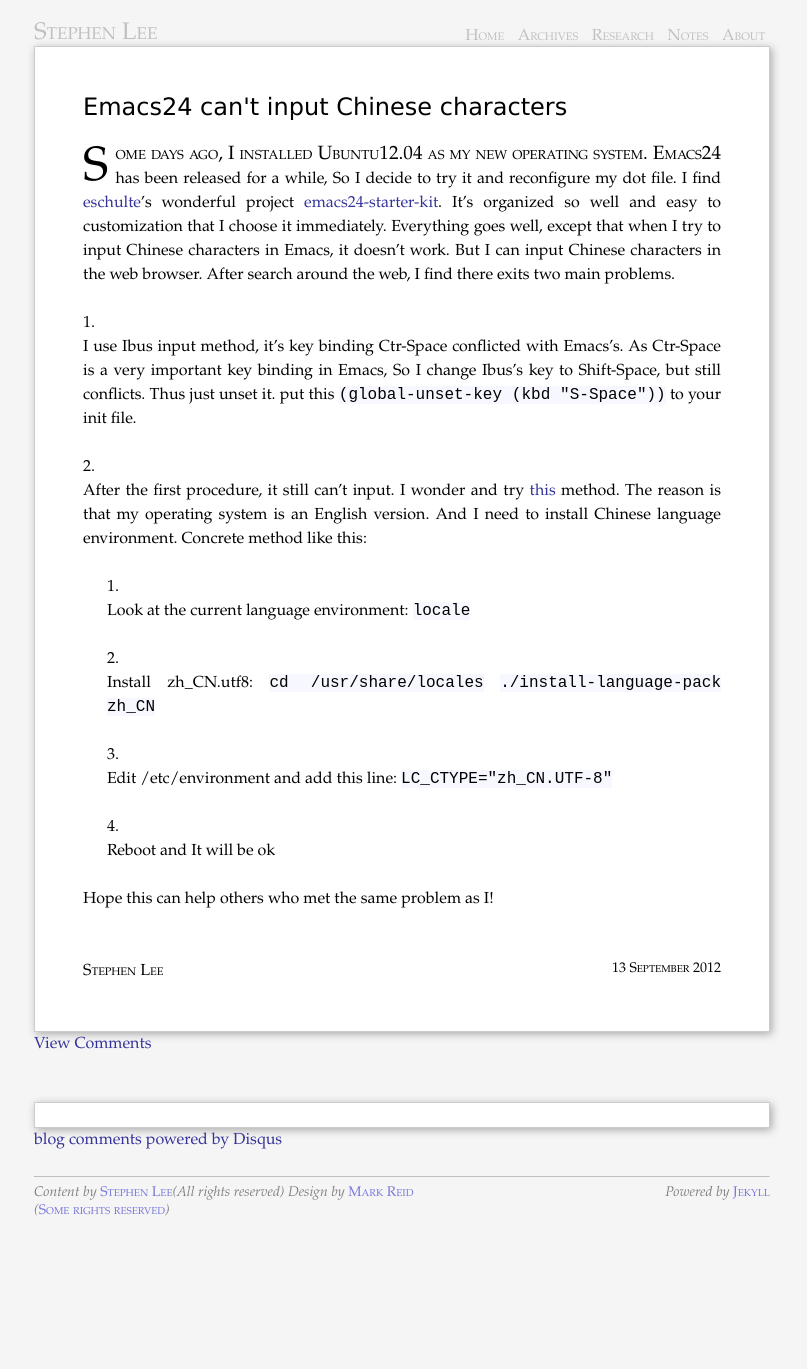
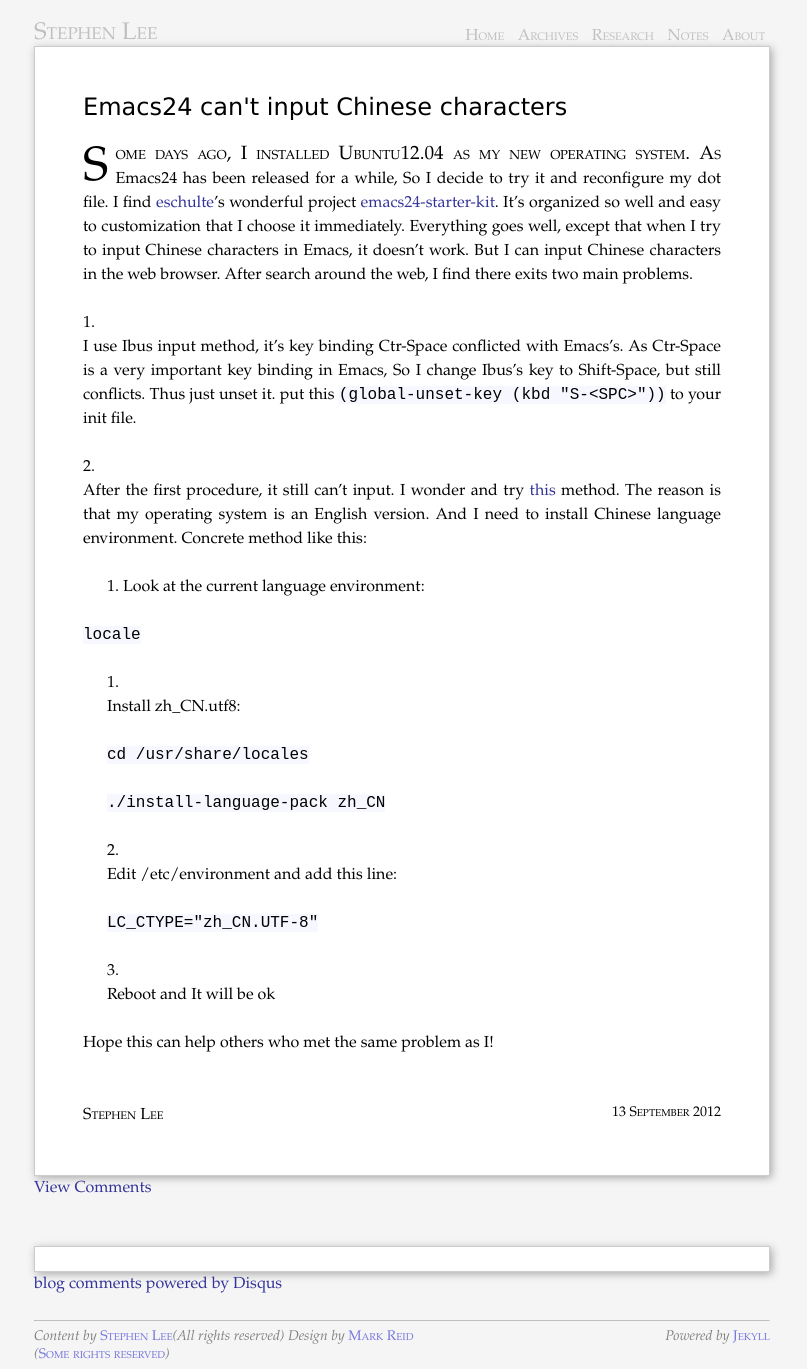
Before and after one commit to stephenLee/stephenlee.github.com, a Jekyll site: the page built from _posts/2012-09-13-emacs-input-chinese-charactors.md, in a window 1280 px wide. Shown: the whole page, without its empty margins (238-1045 px from the left). Built offline with Jekyll 4.4.1, drawn with Linux system fonts in a browser that asks for light colours; comment, search, counter and statistics services are not loaded; before the commit the page ends 1225 px from its top, so only the background shows below that.

Commit message:
change some style

```diff
--- a/_posts/2012-09-13-emacs-input-chinese-charactors.md
+++ b/_posts/2012-09-13-emacs-input-chinese-charactors.md
@@ -8,7 +8,7 @@ excerpt: Emacs24 input Chinese characters
 ---
 
 Some days ago, I installed Ubuntu12.04 as my new operating
-system. Emacs24 has been released for a while, So
+system. As Emacs24 has been released for a while, So
 I decide to try it and reconfigure my dot file. I  find
 [eschulte](http://cs.unm.edu/~eschulte/)'s wonderful project
 [emacs24-starter-kit](https://github.com/eschulte/emacs24-starter-kit).
@@ -21,7 +21,7 @@ I find there exits two main problems.
 1. I use Ibus input method, it's key binding Ctr-Space conflicted with
    Emacs's. As Ctr-Space is a very important key binding in Emacs, So
    I change Ibus's key to Shift-Space, but still conflicts. Thus just
-   unset it. put this `(global-unset-key (kbd "S-Space"))` to your
+   unset it. put this `(global-unset-key (kbd "S-<SPC>"))` to your
    init file.
 
 2. After the first procedure, it still can't input. I wonder and try
@@ -29,16 +29,20 @@ I find there exits two main problems.
    The reason is that my operating system is an English version. And I
    need to install Chinese language environment. Concrete method like this:
 
-   * Look at the current language environment:
+   + Look at the current language environment:
+
     `locale`
 
-   * Install zh_CN.utf8:
+   + Install zh_CN.utf8:
+
      `cd /usr/share/locales`
+
      `./install-language-pack zh_CN `
 
-   * Edit /etc/environment and add this line:
+   + Edit /etc/environment and add this line:
+
      `LC_CTYPE="zh_CN.UTF-8"`
 
-   * Reboot and It will be ok
+   + Reboot and It will be ok
 
 Hope this can help others who met the same problem as I!
```
